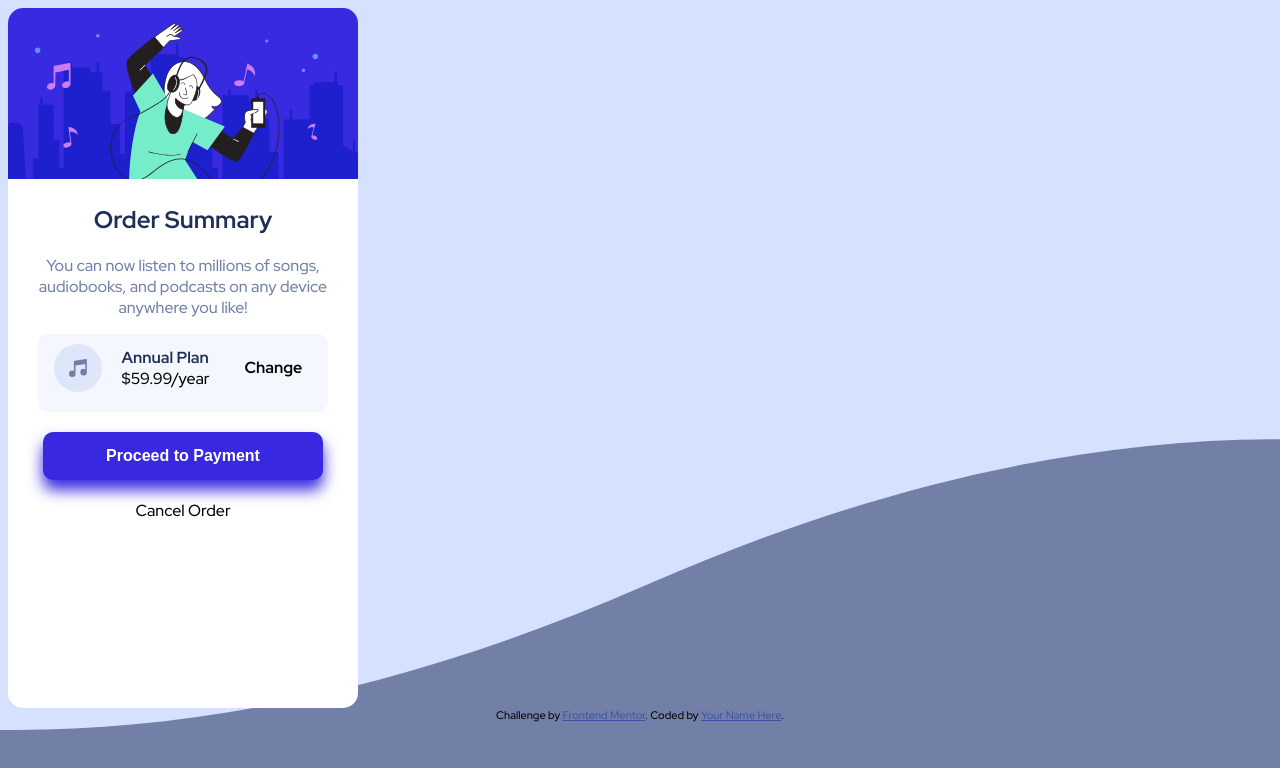
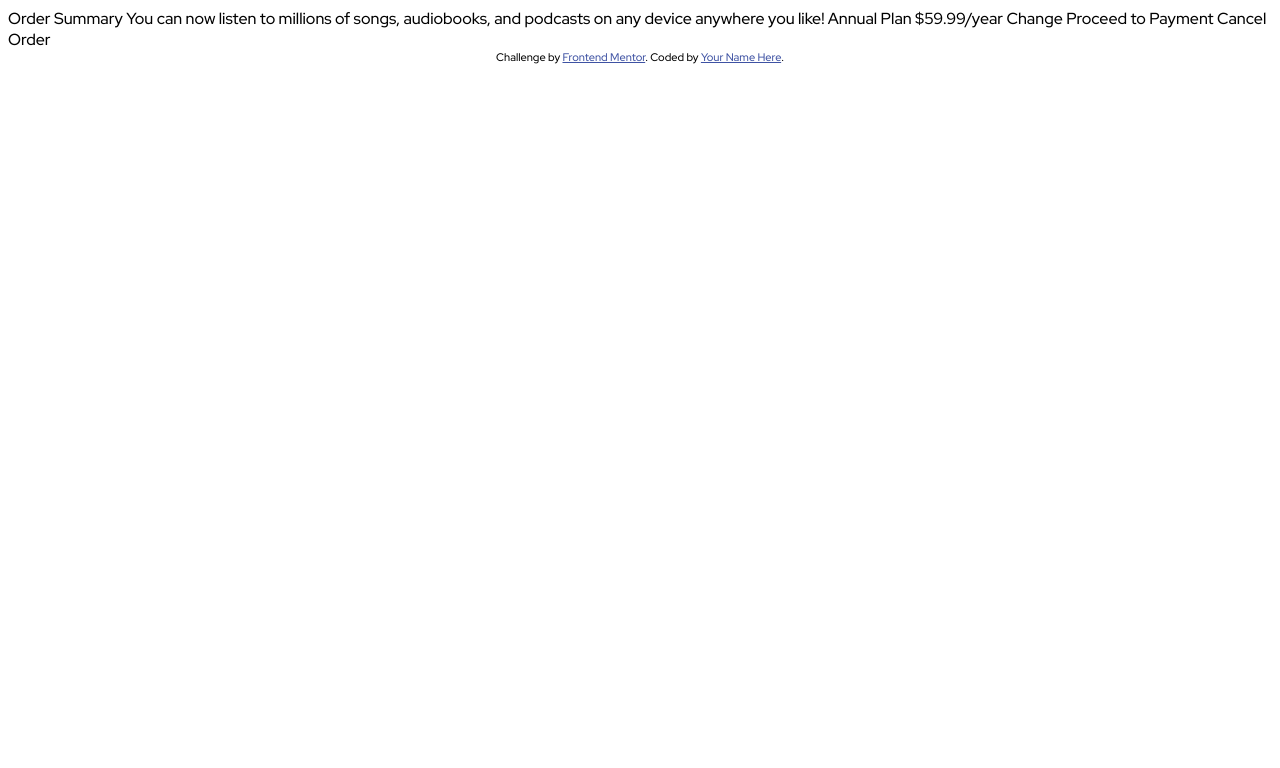
Before and after one commit to geraldaddey/order-summary-component, a plain HTML site: page index.html in a window 1280 px wide. Drawn offline with Linux system fonts and the light colour scheme.

Commit message:
initial commit

```diff
--- a/index.html
+++ b/index.html
@@ -23,43 +23,17 @@
     <title>Frontend Mentor | Order summary card</title>
   </head>
   <body>
-    <main class="container">
-      <div class="card-container">
-        <div class="hero">
-          <img src="/images/illustration-hero.svg" alt="hero image" />
-        </div>
-        <div class="order">
-          <h2>Order Summary</h2>
-
-          <p>
-            You can now listen to millions of songs, audiobooks, and podcasts on
-            any device anywhere you like!
-          </p>
-        </div>
-
-        <div class="cost">
-          <img src="/images/icon-music.svg" alt="music icon" />
-          <div class="price-plan">
-            <span> Annual Plan </span>
-            <span> $59.99/year </span>
-          </div>
-          <span> Change </span>
-        </div>
-
-        <div class="button">
-          <button>Proceed to Payment</button>
-          <span>Cancel Order</span>
-        </div>
-      </div>
+    <main>
+      Order Summary You can now listen to millions of songs, audiobooks, and
+      podcasts on any device anywhere you like! Annual Plan $59.99/year Change
+      Proceed to Payment Cancel Order
     </main>
 
-    <footer>
     <div class="attribution">
       Challenge by
       <a href="https://www.frontendmentor.io?ref=challenge" target="_blank"
         >Frontend Mentor</a
       >. Coded by <a href="#">Your Name Here</a>.
     </div>
-    </footer>
   </body>
 </html>
--- a/styles.css
+++ b/styles.css
@@ -8,129 +8,6 @@
 
 body {
   font-family: "Red Hat Display", sans-serif;
-  background-color: var(--desaturated-blue);
-  background-image: url(/images/pattern-background-desktop.svg);
-  background-repeat: no-repeat;
-  background-size: cover;
-  background-position: top;
-}
-.container {
-  /* top: 50%;
-  left: 50%;
-  transform: translateY(50%); */
-  /* margin: 0 auto; */
-
-  width: 350px;
-  height: 700px;
-  /* height: 500px; */
-  border-radius: 15px;
-  background-color: white;
-}
-
-.card-container {
-  display: flex;
-  flex-direction: column;
-}
-
-.hero {
-  border-radius: 15px;
-}
-
-.hero img {
-  max-width: 100%;
-  border-radius: inherit;
-  border-bottom-right-radius: initial;
-  border-bottom-left-radius: initial;
-}
-
-.order {
-  text-align: center;
-}
-
-.order h2 {
-  color: var(--dark-blue);
-}
-
-.order p {
-  color: var(--desaturated-blue);
-}
-
-.cost {
-  display: flex;
-  flex-direction: row;
-  justify-content: center;
-  align-items: center;
-  background-color: var(--very-pale-blue);
-  border-radius: 10px;
-  width: 80%;
-  margin: 0 auto 10px;
-  padding: 10px 0 20px 10px;
-}
-
-.cost img {
-  padding: 0 0 0 0px;
-}
-
-.price-plan {
-  display: flex;
-  flex-direction: column;
-  justify-content: center;
-  align-items: flex-start;
-  padding: 0 20px 0 0px;
-  margin-left: 20px;
-}
-
-.price-plan span:first-child {
-  color: var(--dark-blue);
-  font-weight: 700;
-}
-
-.cost > span {
-  margin-left: 15px;
-  padding: 0 10px 0 0;
-  margin-right: 10px;
-  font-weight: 700;
-}
-
-.cost > span:hover {
-  color: purple;
-  font-weight: 700;
-  cursor: pointer;
-}
-
-.button {
-  display: flex;
-  flex-direction: column;
-  align-items: center;
-  padding: 10px 0 2rem 0;
-}
-
-.button button {
-  background-color: var(--bright-blue);
-  border-radius: 10px;
-  width: 80%;
-  border: none;
-  color: white;
-  padding: 15px 32px;
-  text-align: center;
-  text-decoration: none;
-  display: inline-block;
-  font-size: 16px;
-  font-weight: 700;
-  box-shadow: 0px 10px 15px var(--bright-blue);
-}
-
-.button button:hover {
-  cursor: pointer;
-}
-
-.button span {
-  margin: 20px 0;
-}
-
-.button span:hover {
-  font-weight: 700;
-  cursor: pointer;
 }
 
 .attribution {
```
Lines whose indentation alone changed are shown as unchanged.
